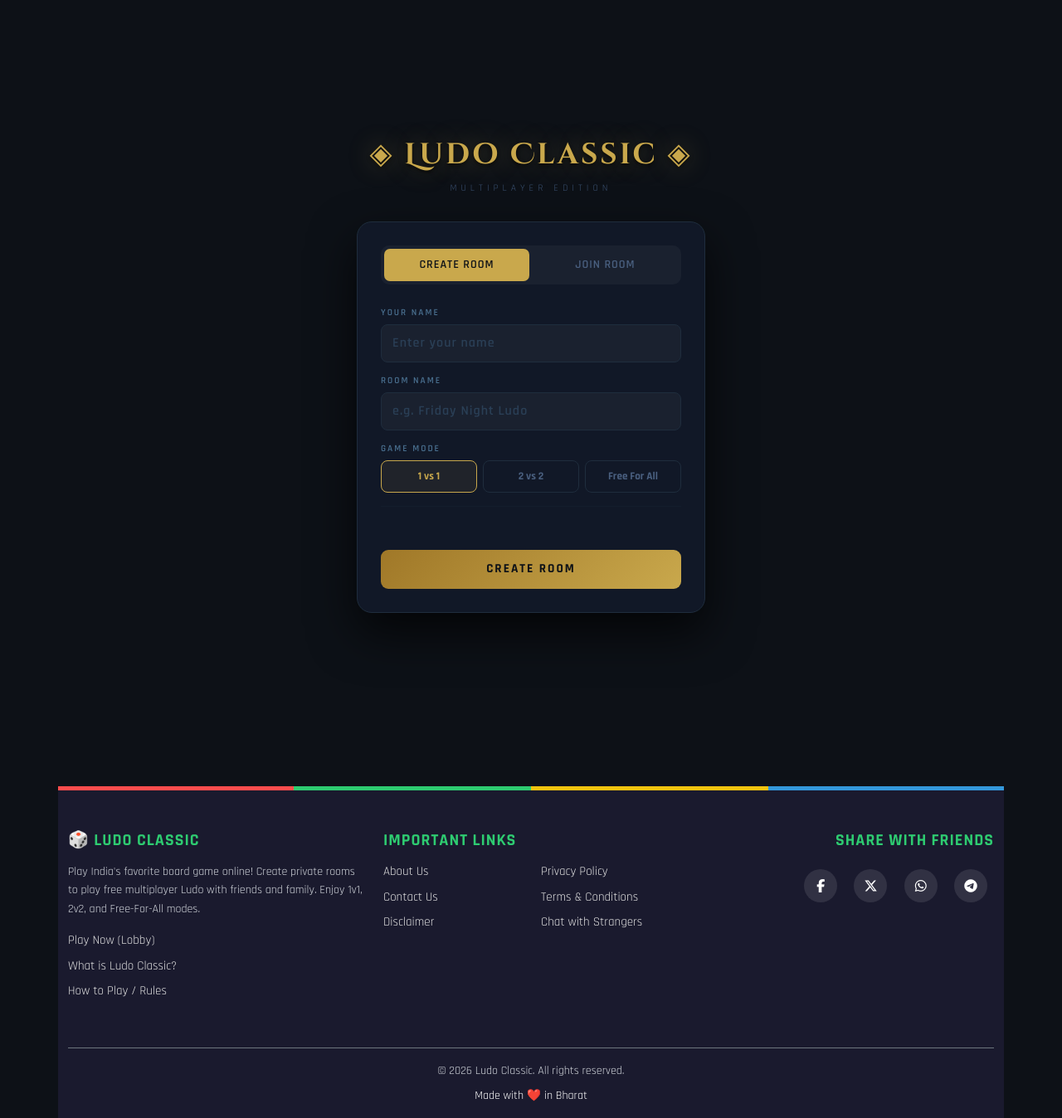
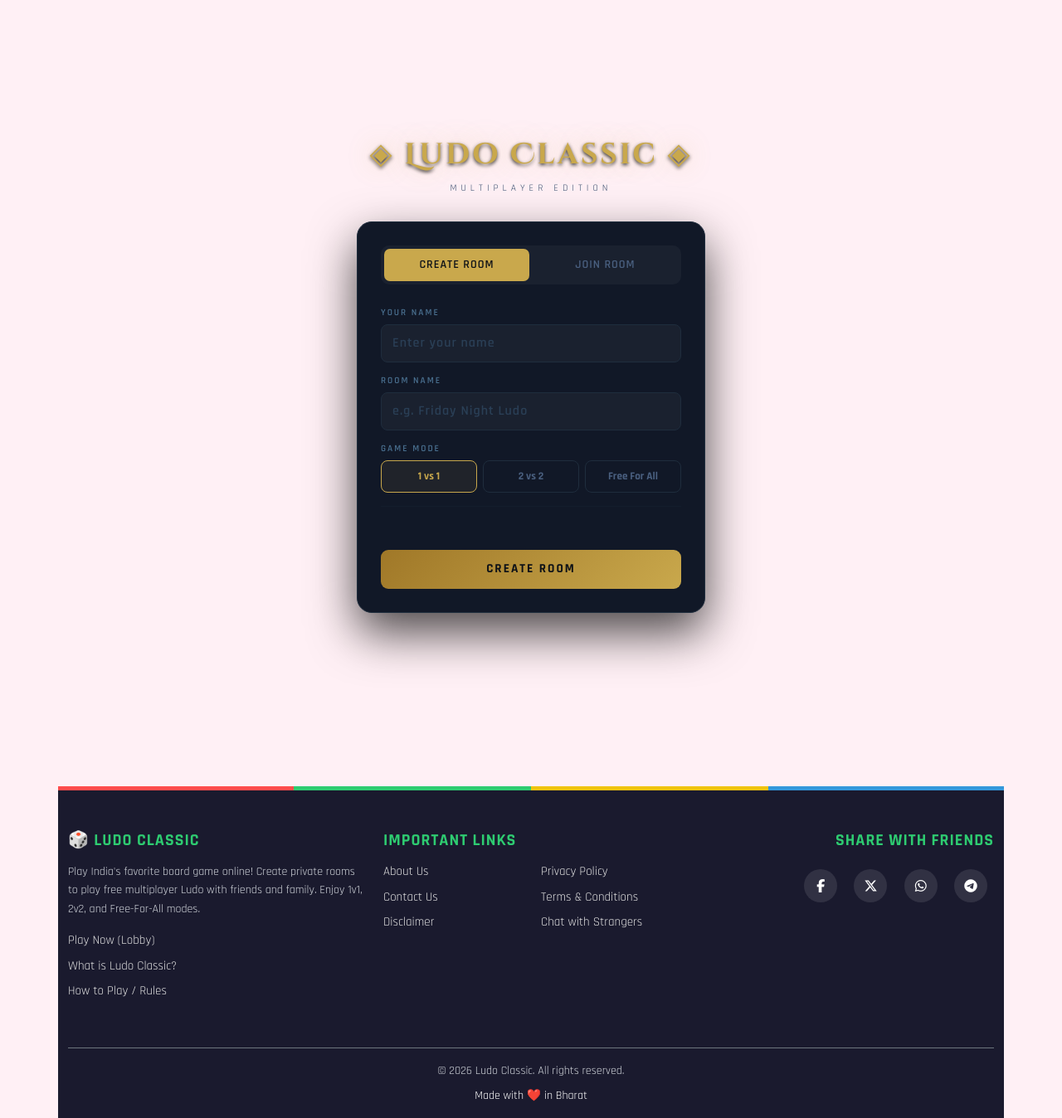
Before and after one commit to ludo-classic/ludo-classic.github.io, a Jekyll site: the page built from index.html, in a window 1280 px wide. Shown: the whole page at 83% size. Built offline with Jekyll 4.4.1, drawn with Linux system fonts in a browser that asks for light colours; comment, search, counter and statistics services are not loaded.

Commit message:
Update index.html

```diff
--- a/index.html
+++ b/index.html
@@ -10,7 +10,7 @@
   --g:#2e7d32;--gd:#1b5e20;--gl:#69f0ae;
   --y:#f9a825;--yd:#e65100;--yl:#ffe57f;
   --b:#1565c0;--bd:#0d47a1;--bl:#82b1ff;
-  --path:#f5f0e8;--bg:#0d1117;--board:#0d1620;
+  --path:#f5f0e8;--bg:#FFF0F5;--board:#0d1620;
   --wrap:#161d2b;--border:#2a3f56;
   --gold:#c9a84c;--gold2:#e8d5b0;
   --ds:38px;--pb:#111827;--pbr:#1f2d3d;
```
